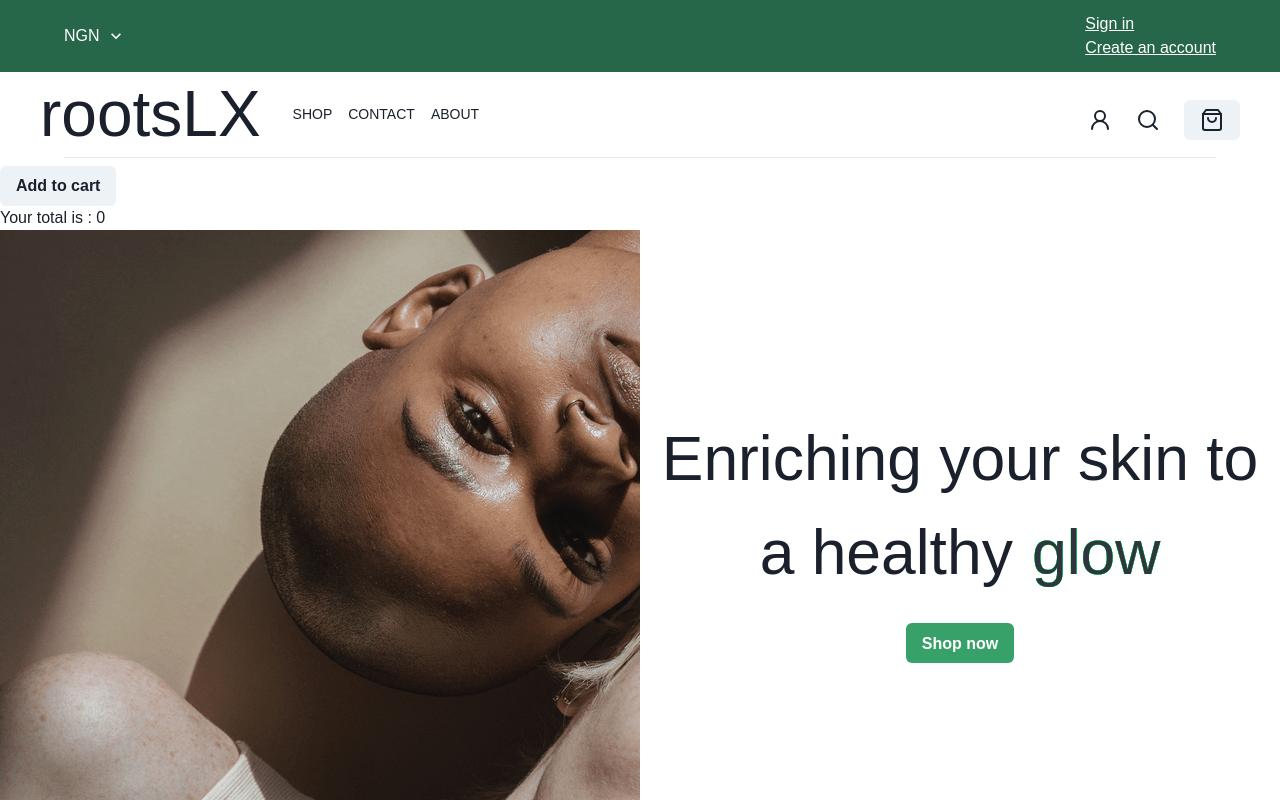
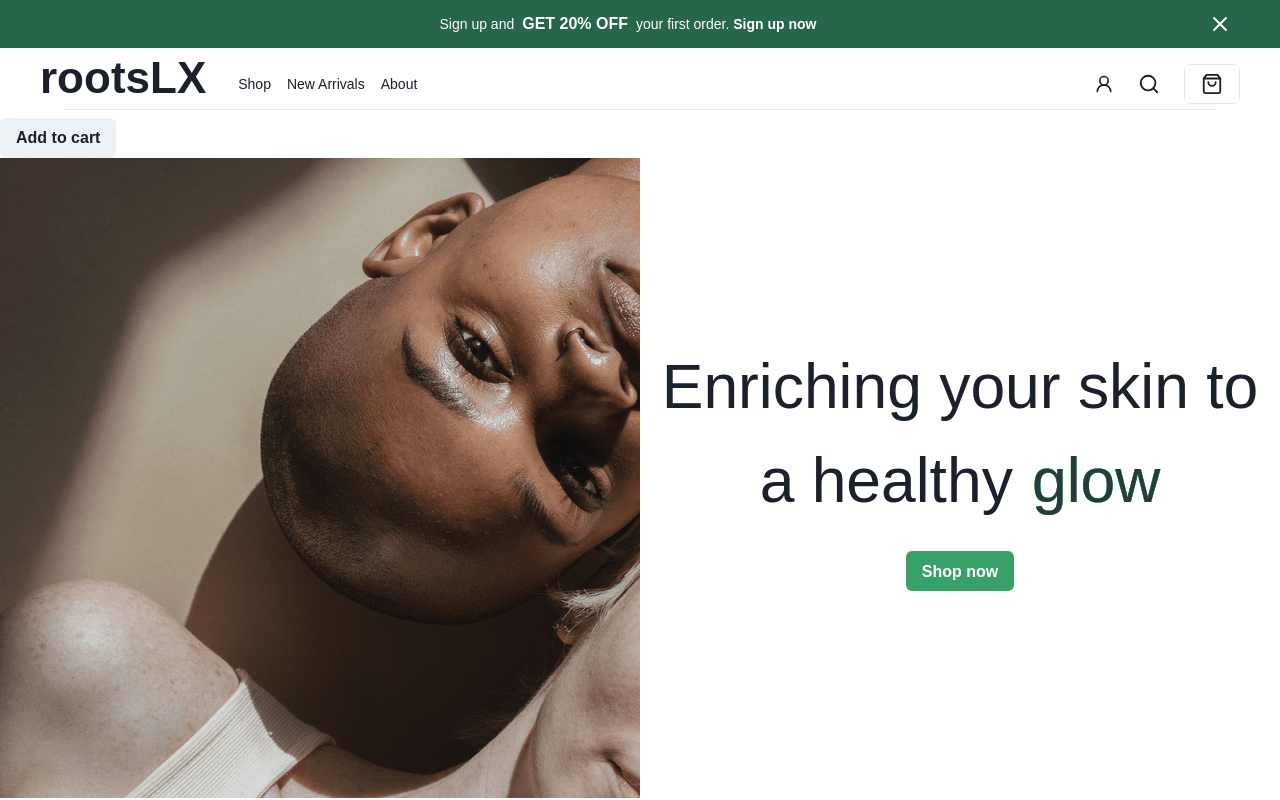
Before and after one commit to iyifr/roots-lx, a React (Vite) app: page / in a window 1280 px wide. Shown: the top 800 px of the page. Built offline with nearby package versions, Linux system fonts and the light colour scheme; a small style sheet from the web is missing; a web font is replaced by a local one.

Commit message:
feature: improve balance total widget when cart is empty + UI improvements

```diff
--- a/src/features/Cart/CartContainer.tsx
+++ b/src/features/Cart/CartContainer.tsx
@@ -4,6 +4,8 @@ import { useStore } from "../../models"
 import { CartItem, CartItems } from "../../types/types"
 import { Minus, PlusIcon } from "lucide-react"
 import { observer } from "mobx-react-lite"
+import { IconLink } from "../Navigation/Header"
+import { motion } from "framer-motion"
 
 const CartContainer = () => {
     const { cart } = useStore()
@@ -11,7 +13,7 @@ const CartContainer = () => {
     return (
         <div>
             <OCartView items={cart.items} />
-            <OCartTotal total={cart.totalPrice} />
+            <OCartTotal total={cart.totalPrice} isEmpty={cart.isEmpty} />
         </div>
     )
 }
@@ -58,16 +60,27 @@ const CartItem = observer(({ item }: CartItem) => (
     </Flex>
 ))
 
-const CartTotal = ({ total }: { total: number }) => (
+const CartTotal = ({ total, isEmpty }: { total: number, isEmpty: boolean }) => (
     <div>
-        Your total is : {FNUM(total)}
+        <h1> {!isEmpty && <p>Total - ${FNUM(total)}</p>} </h1>
     </div>
 )
 
-export const ClearCart = () => {
+export const ClearCart = ({ chakraProps }: { chakraProps?: object }) => {
     const { cart } = useStore()
-    return <Button onClick={() => cart.clearCart()}>Clear Cart</Button>
+    return <Button onClick={() => cart.clearCart()} {...chakraProps}>Clear Cart</Button>
 }
+
+export const Checkout = observer(() => {
+    const { cart } = useStore()
+
+    return <IconLink to="/checkout/:cartId">
+        <Button colorScheme='green' as={motion.button} whileTap={{ scale: 0.8 }} isDisabled={cart.isEmpty}>
+            Checkout
+        </Button>
+    </IconLink>
+})
+
 
 const OCartTotal = withObserver(CartTotal)
 const OCartView = withObserver(CartView)
--- a/src/features/Cart/cartDrawer.tsx
+++ b/src/features/Cart/cartDrawer.tsx
@@ -1,9 +1,9 @@
 import {
-    Button, Drawer, DrawerOverlay,
+    Drawer, DrawerOverlay,
     DrawerContent, DrawerCloseButton, DrawerHeader,
     DrawerBody, DrawerFooter
 } from "@chakra-ui/react"
-import CartContainer, { ClearCart } from "./CartContainer"
+import CartContainer, { Checkout, ClearCart } from "./CartContainer"
 
 function Cart({ isOpen, onClose }: { isOpen: boolean, onOpen: () => void, onClose: () => void }) {
 
@@ -24,11 +24,8 @@ function Cart({ isOpen, onClose }: { isOpen: boolean, onOpen: () => void, onClos
                     </DrawerBody>
 
                     <DrawerFooter>
-                        <ClearCart />
-                        <Button variant='outline' mr={3} onClick={onClose}>
-                            Clear Cart
-                        </Button>
-                        <Button colorScheme='green'>Checkout</Button>
+                        <ClearCart chakraProps={{ mr: 'auto' }} />
+                        <Checkout />
                     </DrawerFooter>
                 </DrawerContent>
             </Drawer>
--- a/src/features/Navigation/Header.tsx
+++ b/src/features/Navigation/Header.tsx
@@ -1,15 +1,8 @@
-import { Select, Flex, Box } from "@chakra-ui/react";
+import { Flex, Text } from "@chakra-ui/react";
 import { Link as ReactRouterLink } from 'react-router-dom'
 import { Link as ChakraLink } from '@chakra-ui/react'
-
-export const Currency = () => (
-  <Select placeholder='NGN' w={'88px'} border={"none"} color={"white"} focusBorderColor="transparent">
-    <option value='option3' style={{ backgroundColor: "inherit", color: "black" }}>GBP</option>
-    <option value='option3' style={{ backgroundColor: "inherit", color: "black" }}>GBP</option>
-    <option value='option3' style={{ backgroundColor: "inherit", color: "black" }}>GBP</option>
-    <option value='option3' style={{ backgroundColor: "inherit", color: "black" }}>GBP</option>
-  </Select>
-)
+import { useState } from "react";
+import { X } from "lucide-react";
 
 type ILinkProps = {
   label?: string,
@@ -17,39 +10,36 @@ type ILinkProps = {
   style?: object
   icon?: any
   children?: React.ReactNode
+  chakraProps?: object
 }
 
-export const TextLink = ({ label = "Text link", to = '/home', style = { color: "red" } }: ILinkProps) => (
-  <ChakraLink as={ReactRouterLink} to={to} sx={style}>
+export const TextLink = ({ label = "Text link", to = '/home', chakraProps }: ILinkProps) => (
+  <ChakraLink as={ReactRouterLink} to={to}  {...chakraProps}>
     {label}
   </ChakraLink>
 )
 
-export const IconLink = ({ to = '/', children }: ILinkProps) => (
-  <ChakraLink as={ReactRouterLink} to={to} _hover={{ color: 'green', scale: '1.2', transition: '0.2s ease-out' }}>
+export const IconLink = ({ to = '/', children, chakraProps }: ILinkProps) => (
+  <ChakraLink as={ReactRouterLink} to={to} _hover={{ color: 'green.400', transition: '0.2s ease-in' }} {...chakraProps}>
     {children}
   </ChakraLink>
 )
 
-const TopHeader = () => (
-  <>
-    <Flex justify={['space-between', 'space-between', 'space-between']} align="center" bgColor="green.700" px={[2, 4, 12]} py={[2, 3]} color="white" fontWeight="semiBold" wrap="wrap">
-      <Box>
-        <Currency />
-      </Box>
-
-      <Box>
-        <Box mx={[2, 4]}>
-          <TextLink to="/" label="Sign in" style={{ color: 'white', textDecoration: 'underline' }} />
-        </Box>
-        <Box mx={[2, 4]}>
-          <TextLink to="/" label="Create an account" style={{ color: 'white', textDecoration: 'underline' }} />
-        </Box>
-      </Box>
+const TopHeader = () => {
+  const [showHeader, setShowHeader] = useState(true)
+  const hideHeader = () => setShowHeader(false)
+  return <>
+    {showHeader && <Flex align="center" bgColor="green.700" px={[2, 4, 12]} py={[2, 3]} color="white" fontWeight="semiBold" wrap="wrap">
+      <Text align={"center"} fontSize={14} mx={"auto"}>Sign up and
+        <span style={{ fontWeight: "800", fontSize: 16, textTransform: "uppercase", marginInline: 8 }}>get 20% off</span>
+        your first order.  <TextLink to="/signup" label="Sign up now" chakraProps={{ color: "white.400", fontWeight: "semibold" }}></TextLink>
+      </Text>
+      <X />
     </Flex>
+    }
   </>
 
-)
+}
 export default TopHeader
 
 //#E3E0DD
--- a/src/features/Navigation/Ui.tsx
+++ b/src/features/Navigation/Ui.tsx
@@ -10,11 +10,11 @@ const UI = ({ cartBtn }: { cartBtn: any }) => (
         <Flex justify={"space-between"} maxW={[500, 600, 700, 1200]} mx={'auto'} py={1}>
 
             <Flex gap={[4, 6, 8]} px={[2, 0]}>
-                <Heading fontSize={[28, 32, 44, 64]} fontWeight={""}>rootsLX</Heading>
-                <Flex alignItems={'center'} gap={4} fontSize={16} display={['none', 'none', 'flex']}>
-                    <TextLink to='/' style={{ textTransform: "uppercase", fontSize: "14px" }} label='Shop' />
-                    <TextLink to='/' style={{ textTransform: "uppercase", fontSize: "14px" }} label='Contact' />
-                    <TextLink to='/' style={{ textTransform: "uppercase", fontSize: "14px" }} label='About' />
+                <Heading fontSize={[28, 32, 38, 44]}>rootsLX</Heading>
+                <Flex alignItems={'center'} gap={4} fontSize={16} display={['none', 'none', 'flex']} mt={3}>
+                    <TextLink to='/' chakraProps={{ fontSize: "14px" }} label='Shop' />
+                    <TextLink to='/' chakraProps={{ fontSize: "14px" }} label='New Arrivals' />
+                    <TextLink to='/' chakraProps={{ fontSize: "14px" }} label='About' />
                 </Flex>
             </Flex>
 
@@ -25,7 +25,7 @@ const UI = ({ cartBtn }: { cartBtn: any }) => (
                     ))
                 }
 
-                <Button {...cartBtn}>
+                <Button {...cartBtn} variant={'outline'}>
                     <OpenCart />
                 </Button>
 
@@ -36,6 +36,6 @@ const UI = ({ cartBtn }: { cartBtn: any }) => (
     </>
 )
 
-const navIcons = [{ id: 1, icon: <LucideUser2 />, to: "/" }, { id: 2, icon: <Search />, to: "/search" }]
+const navIcons = [{ id: 1, icon: <LucideUser2 size={20} />, to: "/" }, { id: 2, icon: <Search size={22} />, to: "/search" }]
 
 export default withSplashScreen(UI)
--- a/src/features/Navigation/cartBtn.tsx
+++ b/src/features/Navigation/cartBtn.tsx
@@ -7,7 +7,7 @@ const OpenCart = () => {
     const { cart } = useStore()
 
     return <BadgeIcon count={cart.totalItems} >
-        <ShoppingBag style={{ fontSize: '1.8em' }} />
+        <ShoppingBag size={22} />
     </BadgeIcon>
 }
 
--- a/src/models/User.ts
+++ b/src/models/User.ts
@@ -56,6 +56,9 @@ export const Cart = types
 				self.items.reduce((sum, entry) => sum + entry.qty * entry.price, 0)
 			).get()
 		},
+		get isEmpty() {
+			return self.items.length === 0
+		},
 	}))
 
 export const User = types.model('UserModel', {
```
